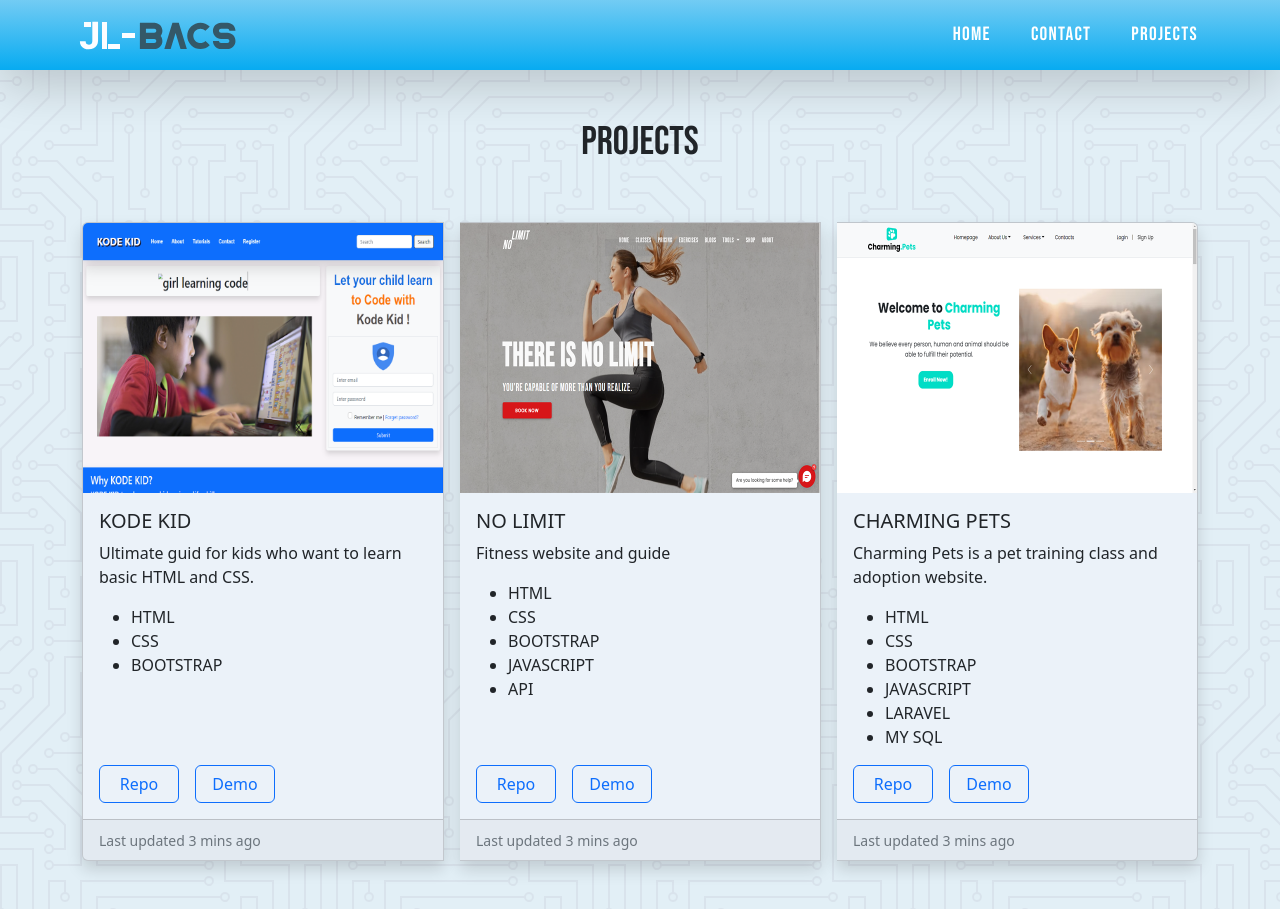
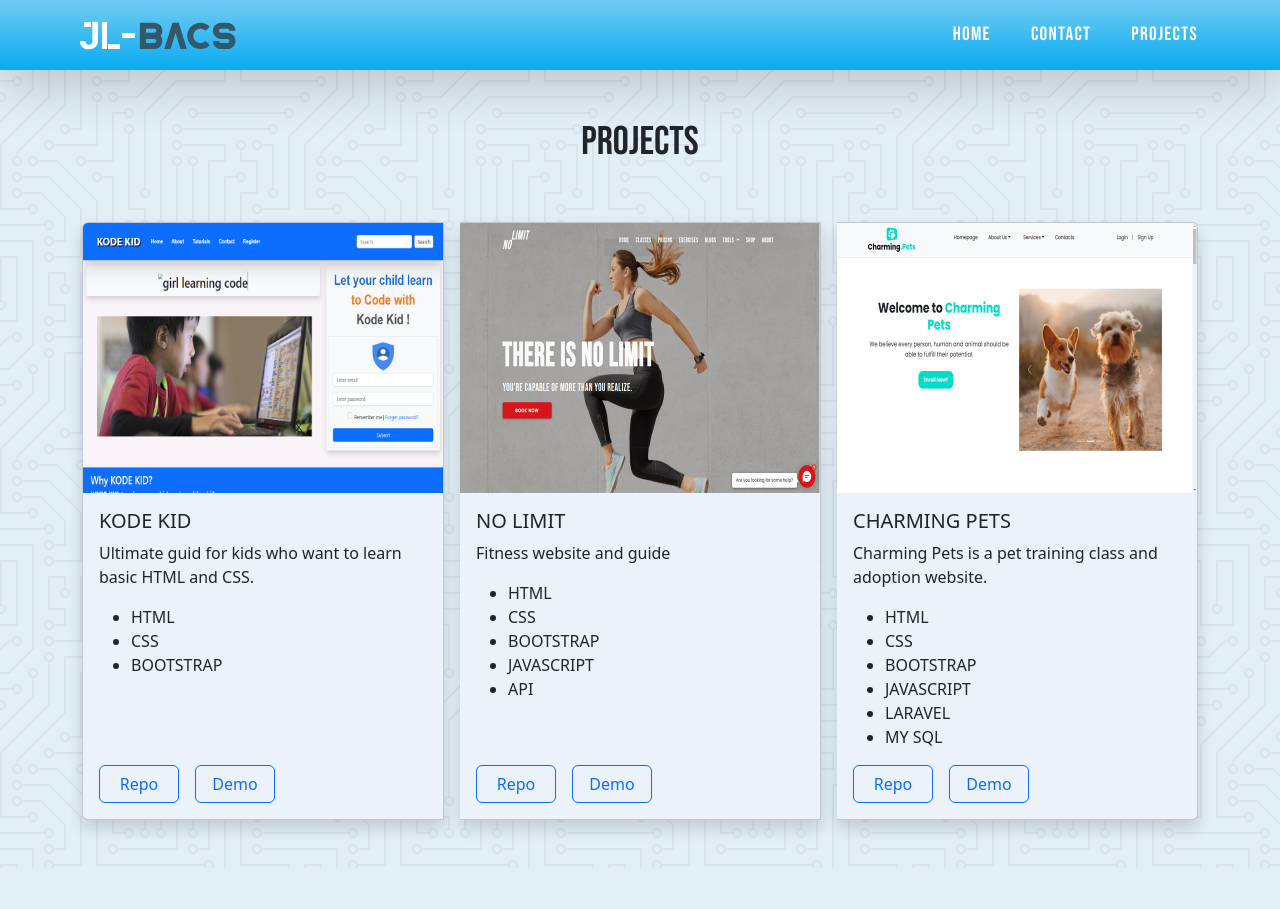
Before and after one commit to jlbbacs/MY-portfolio, a React (Create React App) app: page /works in a window 1280 px wide. After the commit the page ends 868 px from the top, so only its background shows below. Built offline with nearby package versions, Linux system fonts and the light colour scheme.

Commit message:
removing card footer

```diff
--- a/src/pages/works.js
+++ b/src/pages/works.js
@@ -41,9 +41,7 @@ const works = () => {
       </div>
 
     </div>
-    <div class="card-footer">
-      <small class="text-muted">Last updated 3 mins ago</small>
-    </div>
+
   </div>
   <div class="card shadow" >
     <img class="card-img-top" src={Nolimit} alt="Card image cap"></img>
@@ -66,9 +64,7 @@ const works = () => {
       </div>
 
     </div>
-    <div class="card-footer">
-      <small class="text-muted">Last updated 3 mins ago</small>
-    </div>
+
   </div>
   <div class="card shadow" >
     <img class="card-img-top" src={Charmingpets} alt="Card image cap"></img>
@@ -89,9 +85,7 @@ const works = () => {
       <button type="button" class="btn btn-outline-primary ">Demo</button>
       </div>
     </div>
-    <div class="card-footer">
-      <small class="text-muted">Last updated 3 mins ago</small>
-    </div>
+
   </div>
 </div>
       </div>
```
